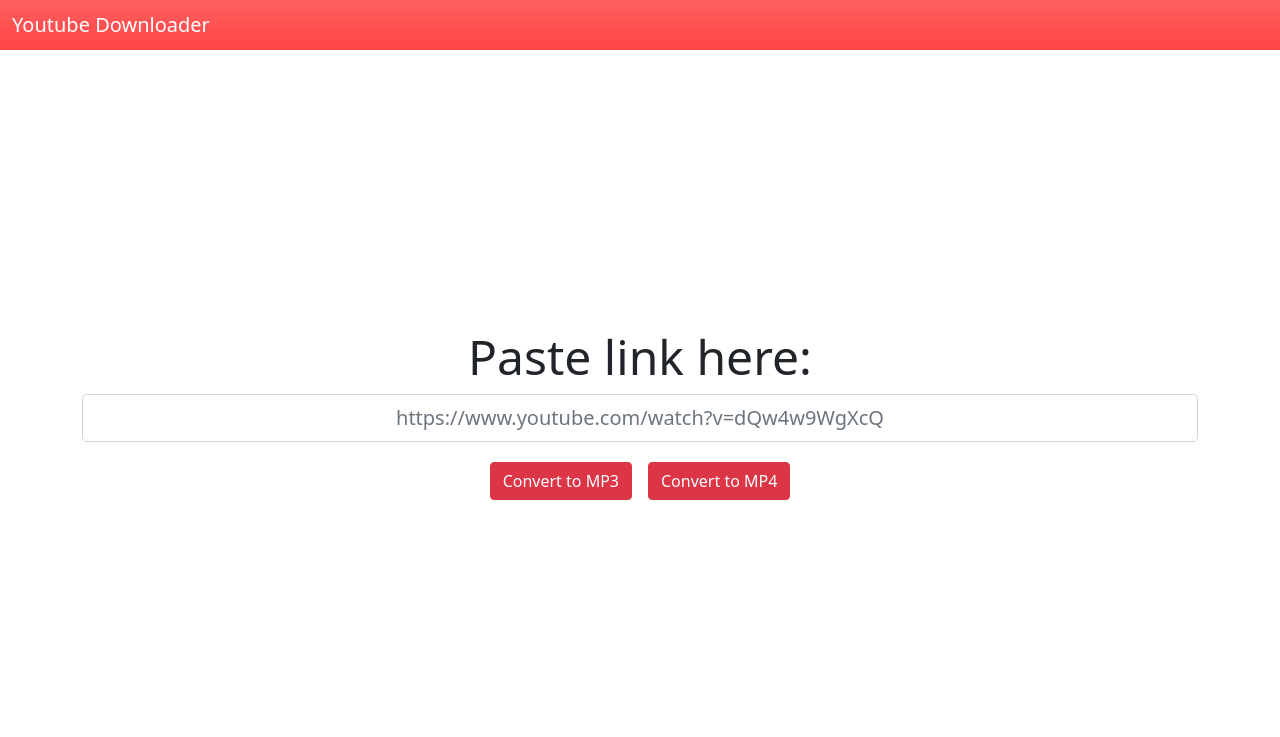
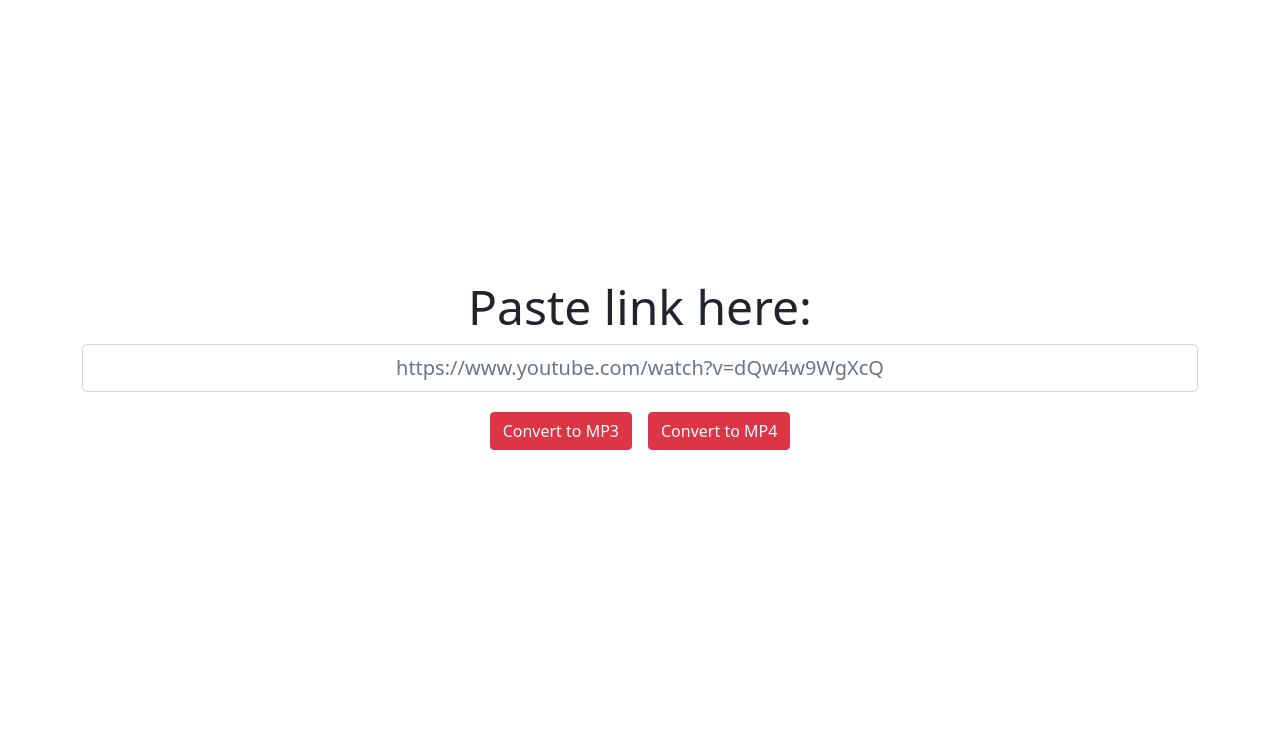
Before and after one commit to DavidBootle/youtube-downloader, a website: page html/index.html in a window 1280 px wide. Shown: the top 737 px of the page. Drawn offline with Linux system fonts and the light colour scheme; files that its build step writes are made by us from their sources; files whose address does not match are found by name.

Commit message:
Removed navbar and added logo image to files

```diff
--- a/html/index.html
+++ b/html/index.html
@@ -13,12 +13,6 @@
         <link href="/static/global-styles.css" rel="stylesheet" type="text/css"/>
     </head>
     <body>
-        <nav class="navbar navbar-dark bg-red bg-gradient">
-            <div class="container-fluid">
-                <span class="navbar-brand mb-0 h1">Youtube Downloader</span>
-            </div>
-        </nav>
-
         <div class="container-lg d-flex flex-column align-items-center justify-content-lg-center centered-container">
             <div class="py-4 py-0-lg"></div>
             <h5 class="display-5">Paste link here:</h5>
```
Also changed, not shown: html/pickvideoquality.html (+0 -6 lines), public/youtube_downloader_logo.svg (added).
